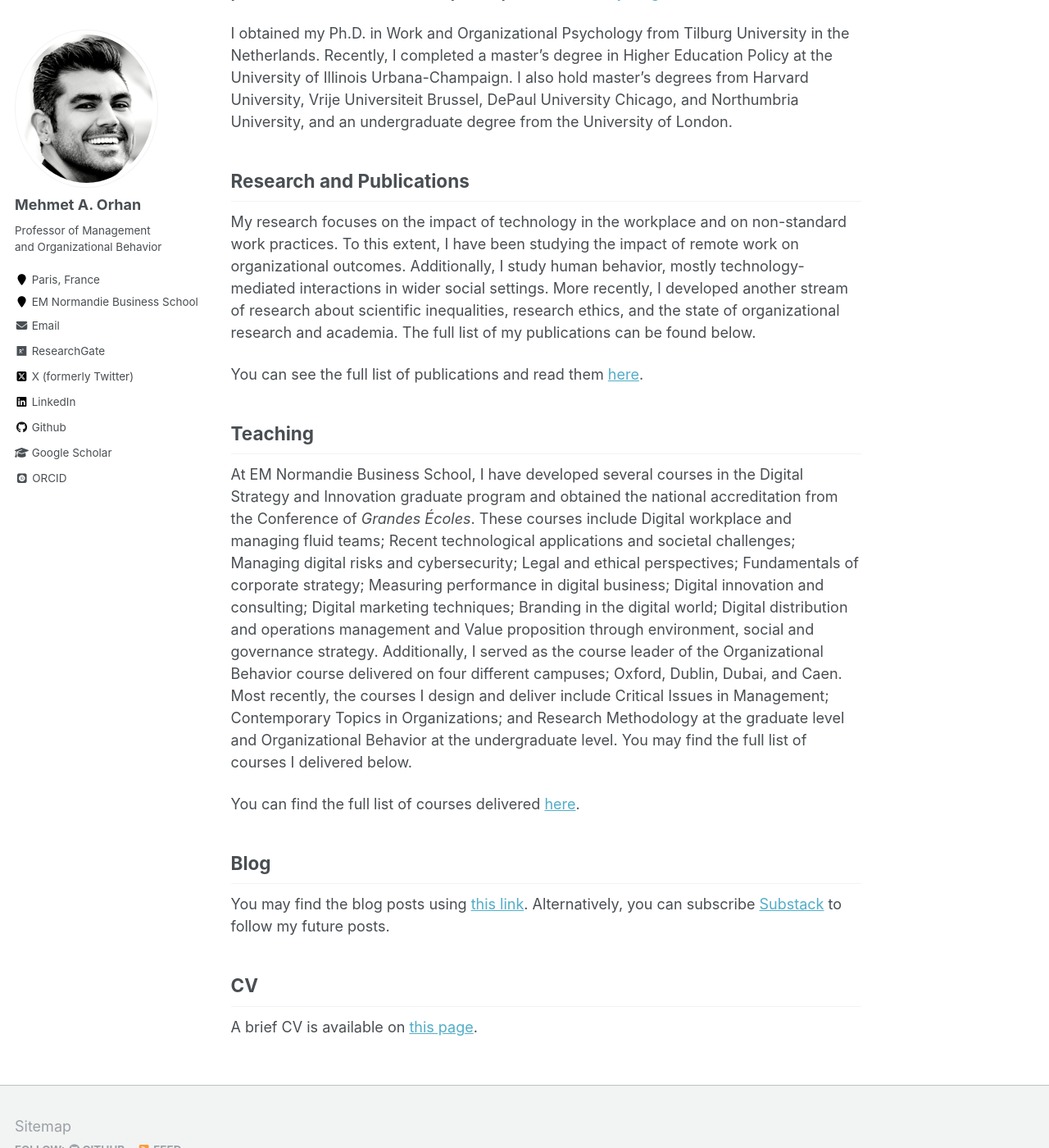
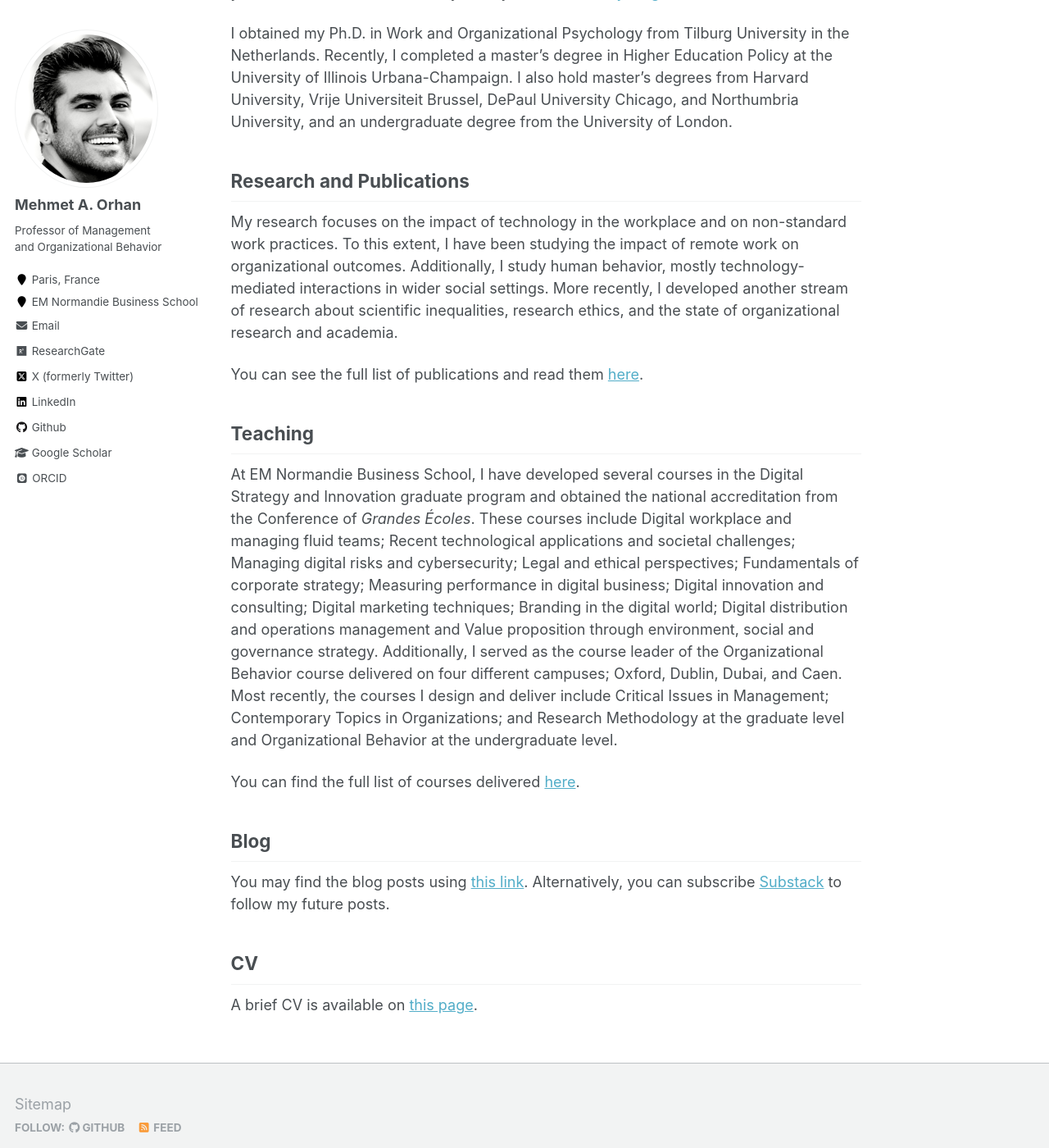
Before and after one commit to maorhan/maorhan.github.io, a Jekyll site: the page built from _pages/about.md, in a window 1280 px wide and 1400 px high, scrolled down 666 px. Shown: the whole window at 82% size. Built offline with Jekyll 4.4.1, drawn with Linux system fonts in a browser that asks for light colours; some web fonts are replaced.

Commit message:
Update about.md

```diff
--- a/_pages/about.md
+++ b/_pages/about.md
@@ -18,7 +18,7 @@ I obtained my Ph.D. in Work and Organizational Psychology from Tilburg Universit
 
 My research focuses on the impact of technology in the workplace and on non-standard work practices. To this extent, I have been studying the impact of remote work on organizational outcomes. Additionally, I study human
 behavior, mostly technology-mediated interactions in wider social settings. More recently, I developed another stream of research about scientific inequalities, research ethics, and the state of organizational research and
-academia. The full list of my publications can be found below.
+academia.
 
 You can see the full list of publications and read them [here](https://maorhan.github.io/files/List%20of%20Publications102026.pdf).
 
@@ -27,7 +27,7 @@ You can see the full list of publications and read them [here](https://maorhan.g
 At EM Normandie Business School, I have developed several courses in the Digital Strategy and Innovation graduate program and obtained the national accreditation from the Conference of _Grandes Écoles_. These courses
 include Digital workplace and managing fluid teams; Recent technological applications and societal challenges; Managing digital risks and cybersecurity; Legal and ethical perspectives; Fundamentals of corporate strategy;
 Measuring performance in digital business; Digital innovation and consulting; Digital marketing techniques; Branding in the digital world; Digital distribution and operations management and Value proposition through
-environment, social and governance strategy. Additionally, I served as the course leader of the Organizational Behavior course delivered on four different campuses; Oxford, Dublin, Dubai, and Caen. Most recently, the courses I design and deliver include Critical Issues in Management; Contemporary Topics in Organizations; and Research Methodology at the graduate level and Organizational Behavior at the undergraduate level. You may find the full list of courses I delivered below.
+environment, social and governance strategy. Additionally, I served as the course leader of the Organizational Behavior course delivered on four different campuses; Oxford, Dublin, Dubai, and Caen. Most recently, the courses I design and deliver include Critical Issues in Management; Contemporary Topics in Organizations; and Research Methodology at the graduate level and Organizational Behavior at the undergraduate level.
 
 You can find the full list of courses delivered [here](https://maorhan.github.io/files/Teaching%20Experience%202026.pdf).
 
```
